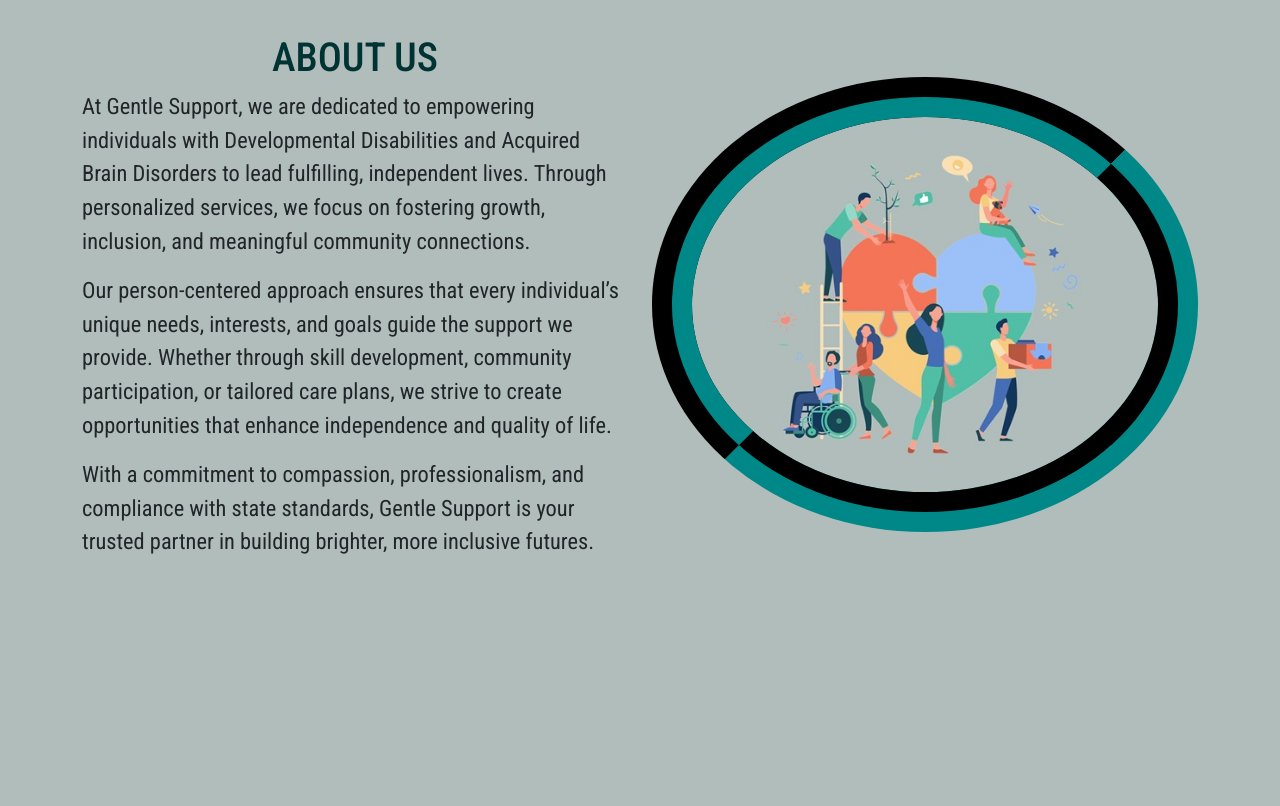
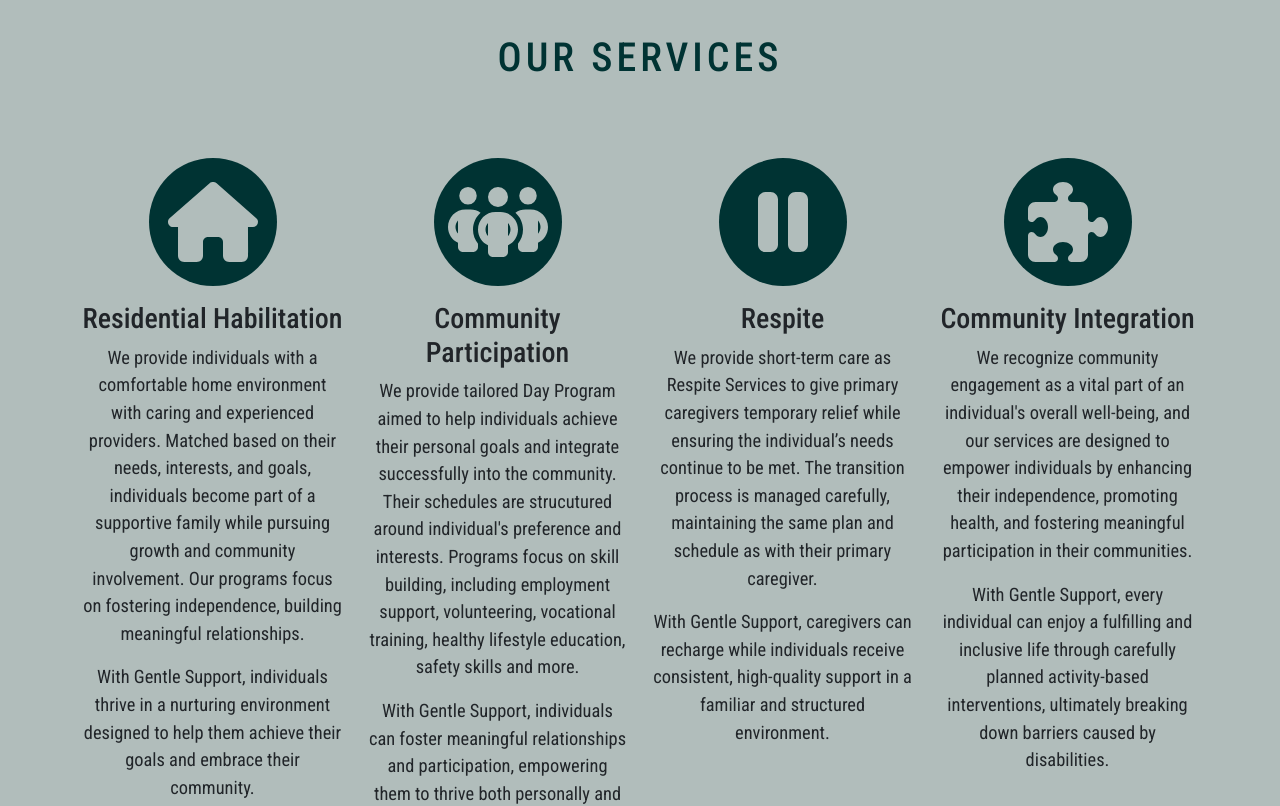
Before and after one commit to abhilekhx/gs-webpage, a React (Create React App) app: page / in a window 1280 px wide. Shown: the part 720-1526 px from the top of the page. Before the commit the page ends 1343 px from the top, so only its background shows below. Built offline with nearby package versions, Linux system fonts and the light colour scheme; a web font is replaced by a local one.

Commit message:
Services complete

```diff
--- a/src/App.css
+++ b/src/App.css
@@ -18,12 +18,13 @@
   padding: 0em;
   border-bottom: 0.19rem solid var(--secondary-color);
   display: flex;
-  justify-content: center;
+  /* justify-content: center; */
+  /* flex-direction: row; */
+  justify-content: space-between;
 }
 
-.nav-content {
-  display: flex;
-  justify-content: center;
+.navbar-toggler {
+
 }
 
 .logo {
@@ -47,7 +48,7 @@
 
  .navbar-nav > li > a {
   margin-right: 1rem;
-  color: var(--primary-text);
+  color: var(--secondary-color);
   border-top: 0.19rem solid var(--primary-color);
   font-size: 1.25em;
  }
@@ -63,7 +64,7 @@
   font-weight: 500;
   font-style: normal;
   color: var(--secondary-color);
-  font-size: 2.15rem;
+  font-size: 2.5rem;
   letter-spacing: 0.1em;
   vertical-align: middle;
   padding-left: 1em;
@@ -147,3 +148,49 @@
   font-size: 1.4em;
   text-align: left;
 }
+
+/* SERVICES */
+
+.services {
+  text-align: center;
+  padding-bottom: 2rem;
+}
+
+.services h1 {
+  color: var(--secondary-color);
+  text-transform: uppercase;
+  letter-spacing: 0.1em;
+}
+
+.services .circle {
+  position: relative;
+  margin: 1rem auto;
+  background: var(--secondary-color);
+  border-radius: 50%;
+  height: 8rem;
+  width: 8rem;
+}
+
+.services .icon {
+  font-size: 5rem;
+  color: var(--primary-color);
+  background-color: var(--secondary-color);
+  position:absolute;
+  top:50%;
+  left:50%;
+  transform: translate(-50%, -50%);
+}
+
+.one-row {
+  border-bottom: 5px solid var(--primary-color);
+}
+
+.one-row:hover {
+  background-color: var(--primary-color);
+  color: var(--secondary-color);
+  border-bottom: 5px solid var(--secondary-color);
+}
+
+.services p {
+  font-size: 1.15em;
+}
--- a/src/App.js
+++ b/src/App.js
@@ -3,12 +3,14 @@
 import Navbar from "./components/Navbar";
 import Header from "./components/Header";
 import AboutUs from "./components/AboutUs";
+import Services from "./components/Services";
 
 function App() {
   return (
     <>
       <Navbar />
       <Header />
+      <Services />
       <AboutUs />
     </>
   );
--- a/src/components/Navbar.js
+++ b/src/components/Navbar.js
@@ -7,7 +7,7 @@
 
 const Navbar = () => {
   return (
-    <nav className="navbar navbar-expand-lg navbar-light">
+    <nav className="navbar navbar-expand-lg navbar-light ">
       <div className="nav-content container">
         <a className="navbar-brand" href="#">
           <img className="logo" src={logo} alt="logo"></img>
@@ -22,7 +22,6 @@
           aria-expanded="false"
           aria-label="Toggle navigation"
         >
-          {/* <span className="navbar-toggler-icon"></span> */}
           <FontAwesomeIcon icon={faBars} style={{ color: "#003333" }} />
         </button>
 
--- /dev/null
+++ b/src/components/Services.js
@@ -0,0 +1,116 @@
+import React from "react";
+import {
+  faHome,
+  faPeopleGroup,
+  faPause,
+  faPuzzlePiece,
+} from "@fortawesome/free-solid-svg-icons";
+import { FontAwesomeIcon } from "@fortawesome/react-fontawesome";
+
+const Services = () => {
+  return (
+    <div className="services">
+      <h1 className="py-5"> Our Services</h1>
+      <div className="py-1">
+        <div className="container">
+          <div className="row">
+            <div className="one-row col-md-3 col-sm-6">
+              <div className="box">
+                <div className="circle">
+                  <FontAwesomeIcon className="icon" icon={faHome} size="2x" />
+                </div>
+                <h3>Residential Habilitation</h3>
+                <p>
+                  We provide individuals with a comfortable home environment
+                  with caring and experienced providers. Matched based on their
+                  needs, interests, and goals, individuals become part of a
+                  supportive family while pursuing growth and community
+                  involvement. Our programs focus on fostering independence,
+                  building meaningful relationships.
+                </p>
+                <p>
+                  With Gentle Support, individuals thrive in a nurturing
+                  environment designed to help them achieve their goals and
+                  embrace their community.
+                </p>
+              </div>
+            </div>
+            <div className="one-row col-md-3 col-sm-6">
+              <div className="box">
+                <div className="circle">
+                  <FontAwesomeIcon
+                    className="icon"
+                    icon={faPeopleGroup}
+                    size="2x"
+                  />
+                </div>
+                <h3>Community Participation</h3>
+                <p>
+                  We provide tailored Day Program aimed to help individuals
+                  achieve their personal goals and integrate successfully into
+                  the community. Their schedules are strucutured around
+                  individual's preference and interests. Programs focus on skill
+                  building, including employment support, volunteering,
+                  vocational training, healthy lifestyle education, safety
+                  skills and more.
+                </p>
+                <p>
+                  With Gentle Support, individuals can foster meaningful
+                  relationships and participation, empowering them to thrive
+                  both personally and socially.
+                </p>
+              </div>
+            </div>
+            <div className="one-row col-md-3 col-sm-6">
+              <div className="box">
+                <div className="circle">
+                  <FontAwesomeIcon className="icon" icon={faPause} size="2x" />
+                </div>
+                <h3>Respite</h3>
+                <p>
+                  We provide short-term care as Respite Services to give primary
+                  caregivers temporary relief while ensuring the individual’s
+                  needs continue to be met. The transition process is managed
+                  carefully, maintaining the same plan and schedule as with
+                  their primary caregiver.
+                </p>
+                <p>
+                  With Gentle Support, caregivers can recharge while individuals
+                  receive consistent, high-quality support in a familiar and
+                  structured environment.
+                </p>
+              </div>
+            </div>
+            <div className="one-row col-md-3 col-sm-6">
+              <div className="box">
+                <div className="circle">
+                  <FontAwesomeIcon
+                    className="icon"
+                    icon={faPuzzlePiece}
+                    size="2x"
+                  />
+                </div>
+                <h3>Community Integration</h3>
+                <p>
+                  We recognize community engagement as a vital part of an
+                  individual's overall well-being, and our services are designed
+                  to empower individuals by enhancing their independence,
+                  promoting health, and fostering meaningful participation in
+                  their communities.
+                </p>
+                <p>
+                  With Gentle Support, every individual can enjoy a fulfilling
+                  and inclusive life through carefully planned activity-based
+                  interventions, ultimately breaking down barriers caused by
+                  disabilities.
+                </p>
+              </div>
+            </div>
+          </div>
+        </div>
+      </div>
+    </div>
+  );
+};
+
+export default Services;
```
